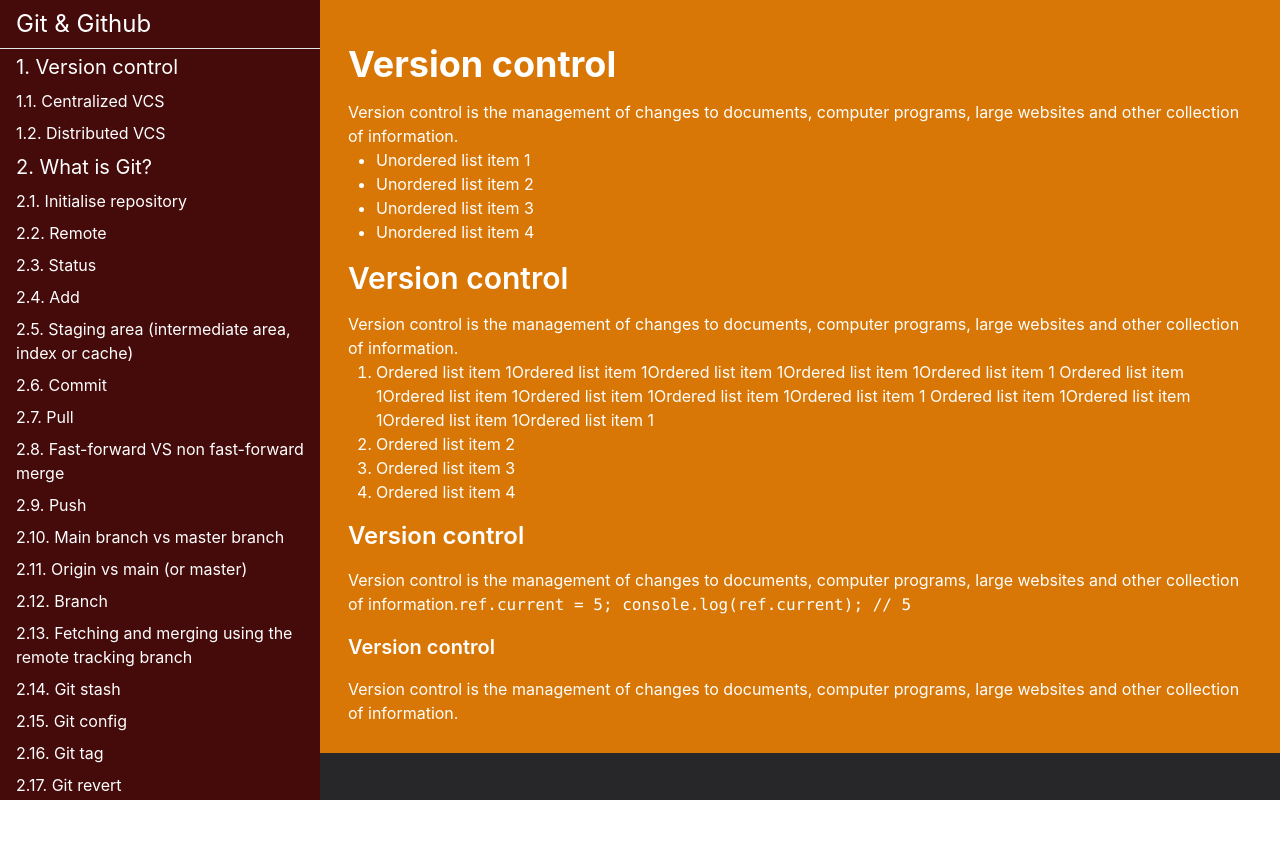
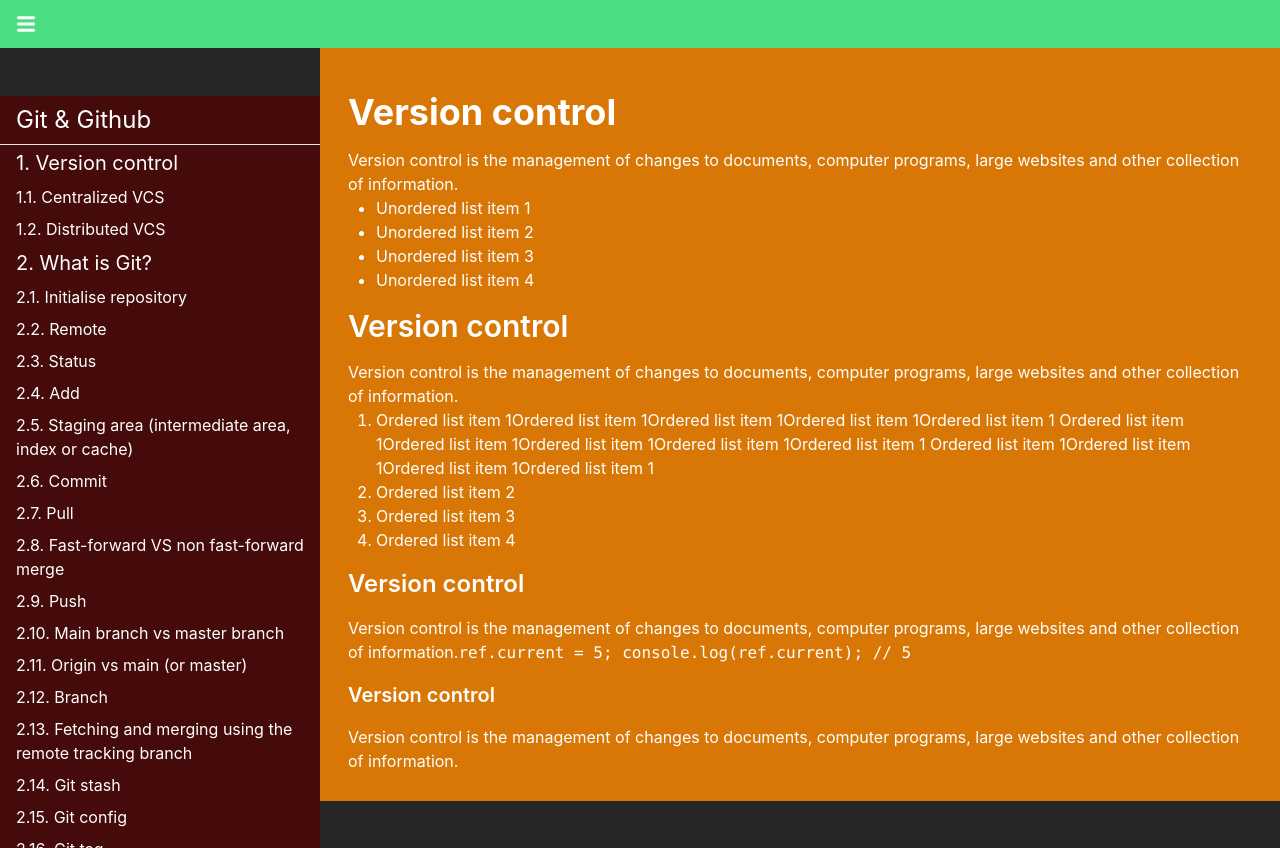
Before and after one commit to user1896/mydocs-using-react, a React (Create React App) app: page / in a window 1280 px wide. Before the commit the page ends 800 px from the top, so only its background shows below. Built offline with nearby package versions, Linux system fonts and the light colour scheme.

Commit message:
add top-navbar and fix other elements accordingly

```diff
--- a/package.json
+++ b/package.json
@@ -8,6 +8,7 @@
     "@testing-library/user-event": "^13.5.0",
     "react": "^18.3.1",
     "react-dom": "^18.3.1",
+    "react-icons": "^5.2.1",
     "react-scripts": "5.0.1",
     "web-vitals": "^2.1.4"
   },
--- a/src/App.js
+++ b/src/App.js
@@ -1,10 +1,12 @@
-import Navbar from "./components/doc-navbar/Navbar";
+import LeftNavbar from "./components/doc-left-navbar/LeftNavbar";
 import VersionControl from "./components/doc-content/VersionControl";
+import TopNavbar from "./components/doc-top-navbar/TopNavbar";
 
 function App() {
   return (
     <div className="bg-zinc-800 text-white min-h-screen">
-      <Navbar></Navbar>
+      <TopNavbar />
+      <LeftNavbar />
       <VersionControl />
     </div>
   );
--- a/src/components/doc-navbar/Navbar.js
+++ b/src/components/doc-left-navbar/LeftNavbar.js
@@ -4,13 +4,13 @@
 import AccordionSection from "./AccordionSection";
 import H1 from "./H1";
 
-export default function Navbar(){
+export default function LeftNavbar(){
 	return (
 		<nav className="
-			h-screen w-80 bg-red-950 overflow-x-hidden overflow-y-auto fixed
+			h-screen w-full lg:w-80 mt-12 bg-red-950 overflow-x-hidden overflow-y-auto fixed
 			scrollbar-thin scrollbar-thumb-zinc-600 scrollbar-track-zinc-800
 		" >
-			{/* when with is less then 1020px we should make "width: 100%" */}
+			{/* create toggle button when width is full */}
 			<H1>Git & Github</H1>
 
 			<NavChapter>
--- a/src/components/doc-main/Main.js
+++ b/src/components/doc-main/Main.js
@@ -1,7 +1,6 @@
 export default function Main({children}){
 	return(
-		<main className="bg-amber-600 ml-80 p-7 max-w-screen-2xl" >
-			{/* real bg color: zinc-800 */}
+		<main className="bg-amber-600 ml-80 mt-12 p-7 max-w-screen-2xl" >
 			{/* remove margin-left when width is less than 1020px */}
 			{/* the main is not about having a margin, it's about not going more than 1536px (fix it) */}
 			{children}
--- /dev/null
+++ b/src/components/doc-top-navbar/TopNavbar.js
@@ -0,0 +1,10 @@
+import { FaBars } from "react-icons/fa";
+
+export default function TopNavbar(){
+	return(
+		<nav className="w-full h-12 bg-green-400 flex items-center px-4 fixed top-0 left-0" >
+			{/* "main" and "left navbar" will need top margin*/}
+			<FaBars fontSize="1.25rem" />
+		</nav>
+	)
+}
```
Also changed, not shown: src/components/doc-left-navbar/AccordionSection.js (renamed from src/components/doc-navbar/AccordionSection.js), src/components/doc-left-navbar/H1.js (renamed from src/components/doc-navbar/H1.js), src/components/doc-left-navbar/NavChapter.js (renamed from src/components/doc-navbar/NavChapter.js), src/components/doc-left-navbar/NavChapterAccordion.js (renamed from src/components/doc-navbar/NavChapterAccordion.js), src/components/doc-left-navbar/NavChapterTitle.js (renamed from src/components/doc-navbar/NavChapterTitle.js), 1 other file (tests, documents, lock files or other folders).
